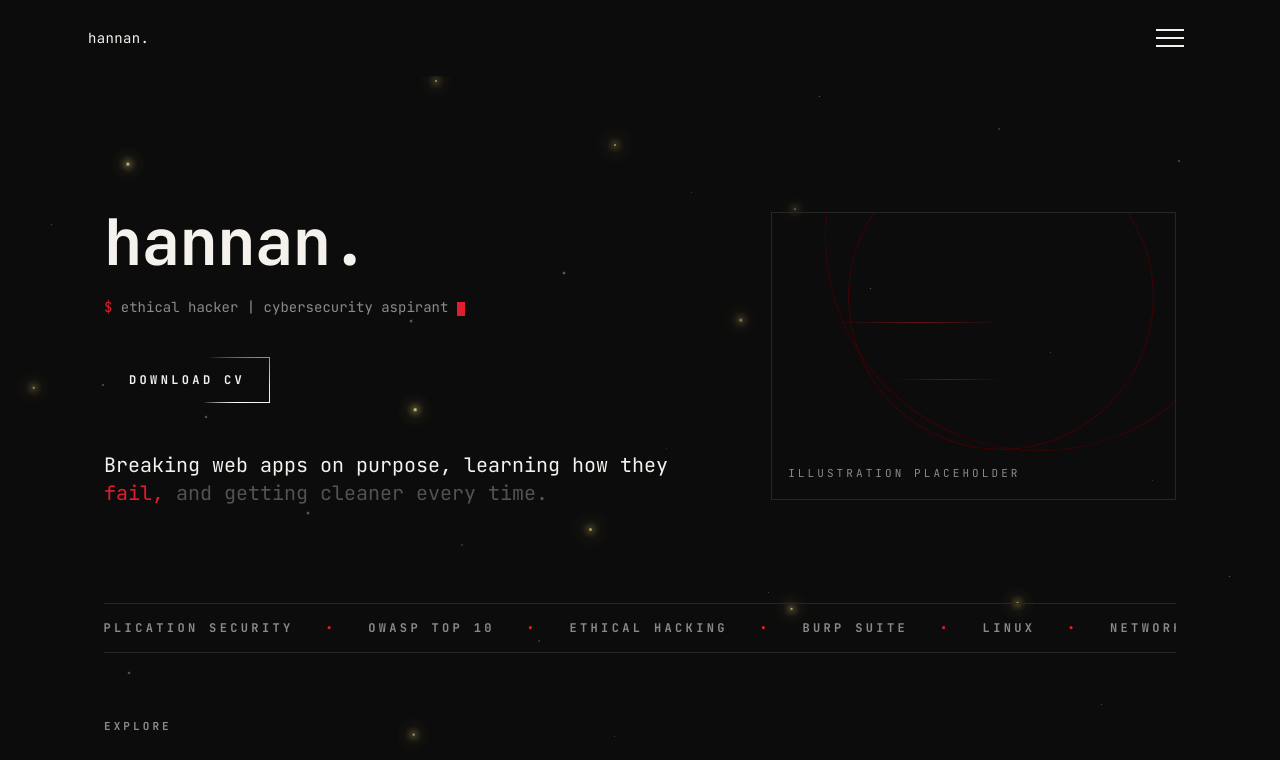
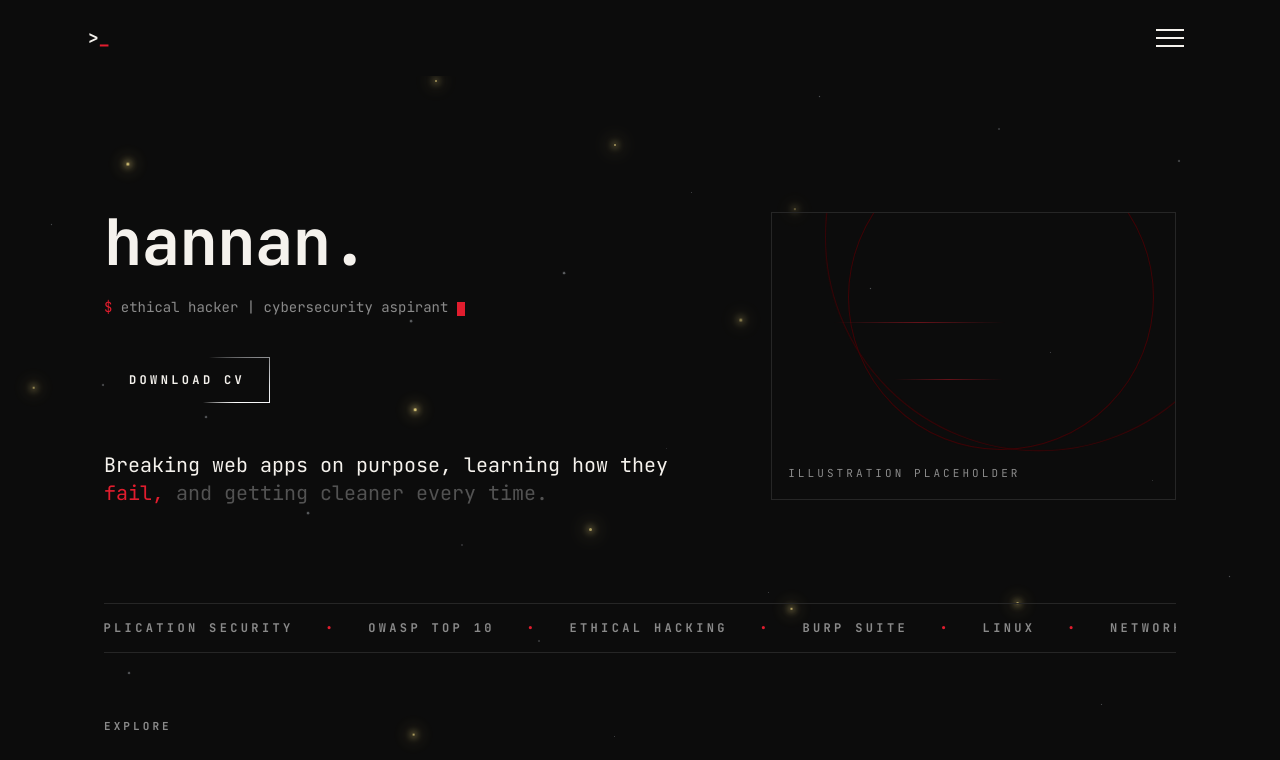
Before and after one commit to haxor-uii/hannan-sayed-portfolio, a Next.js app: page / in a window 1280 px wide. Shown: the top 760 px of the page. Built offline with nearby package versions, Linux system fonts and the light colour scheme.

Commit message:
Terminal mark logo in header, matching favicon

```diff
--- a/app/components/SiteChrome.js
+++ b/app/components/SiteChrome.js
@@ -118,8 +118,9 @@ export default function SiteChrome({ children }) {
     <div className="relative min-h-screen">
       <header className="topbar print:hidden sticky top-0 z-50 bg-[#0C0C0C]">
         <div className="relative mx-auto flex max-w-6xl items-center justify-between px-4 py-4 sm:px-6">
-          <a href="/" className="flex min-h-[44px] items-center text-sm lowercase tracking-wide text-[#F5F2ED]">
-            hannan.
+          <a href="/" aria-label="hannan. home" className="flex min-h-[44px] items-center font-mono text-lg font-bold leading-none">
+            <span aria-hidden="true" className="text-[#F5F2ED]">&gt;</span>
+            <span aria-hidden="true" className="text-[#E11D2E]">_</span>
           </a>
           <button
             ref={buttonRef}
```
Also changed, not shown: app/icon.svg.
